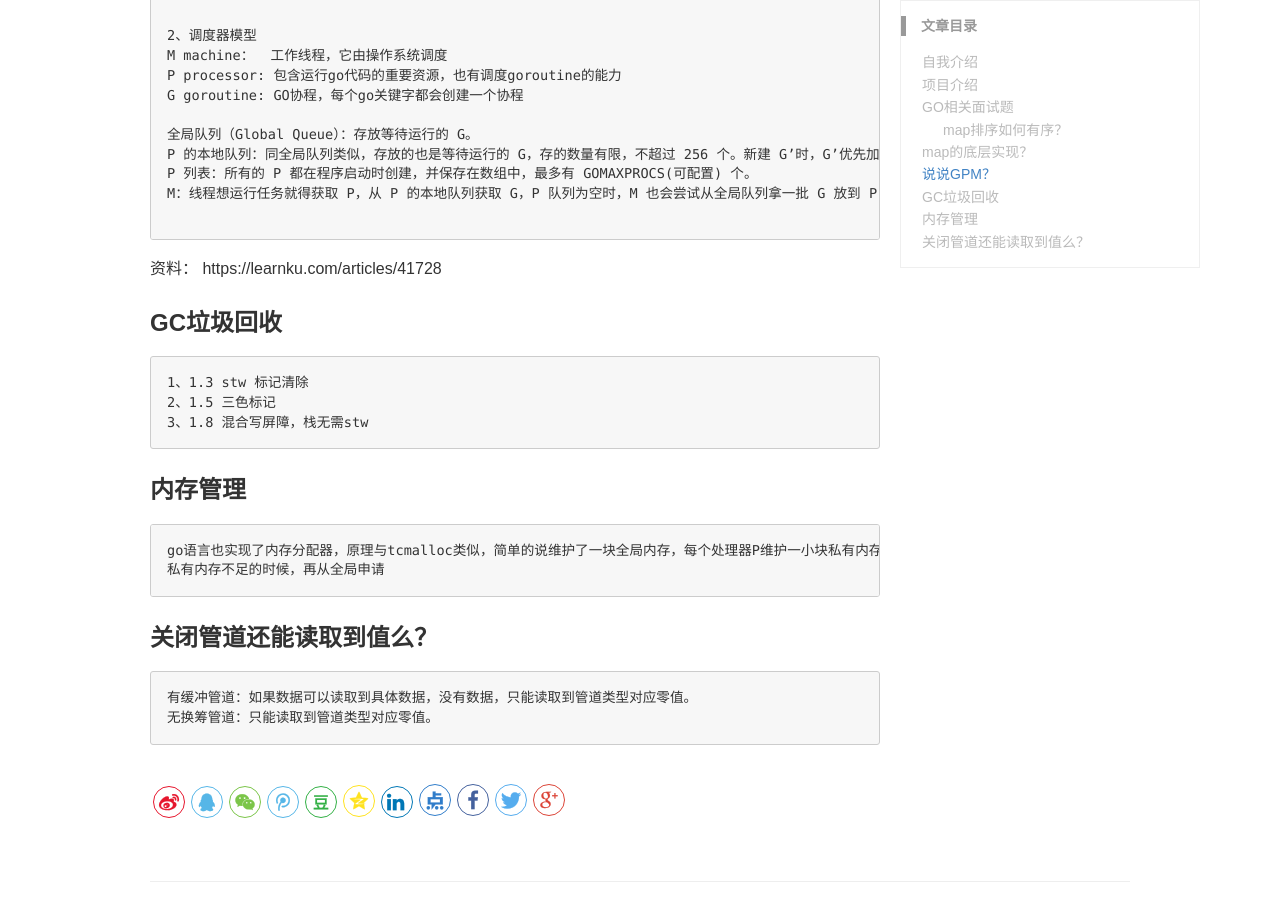
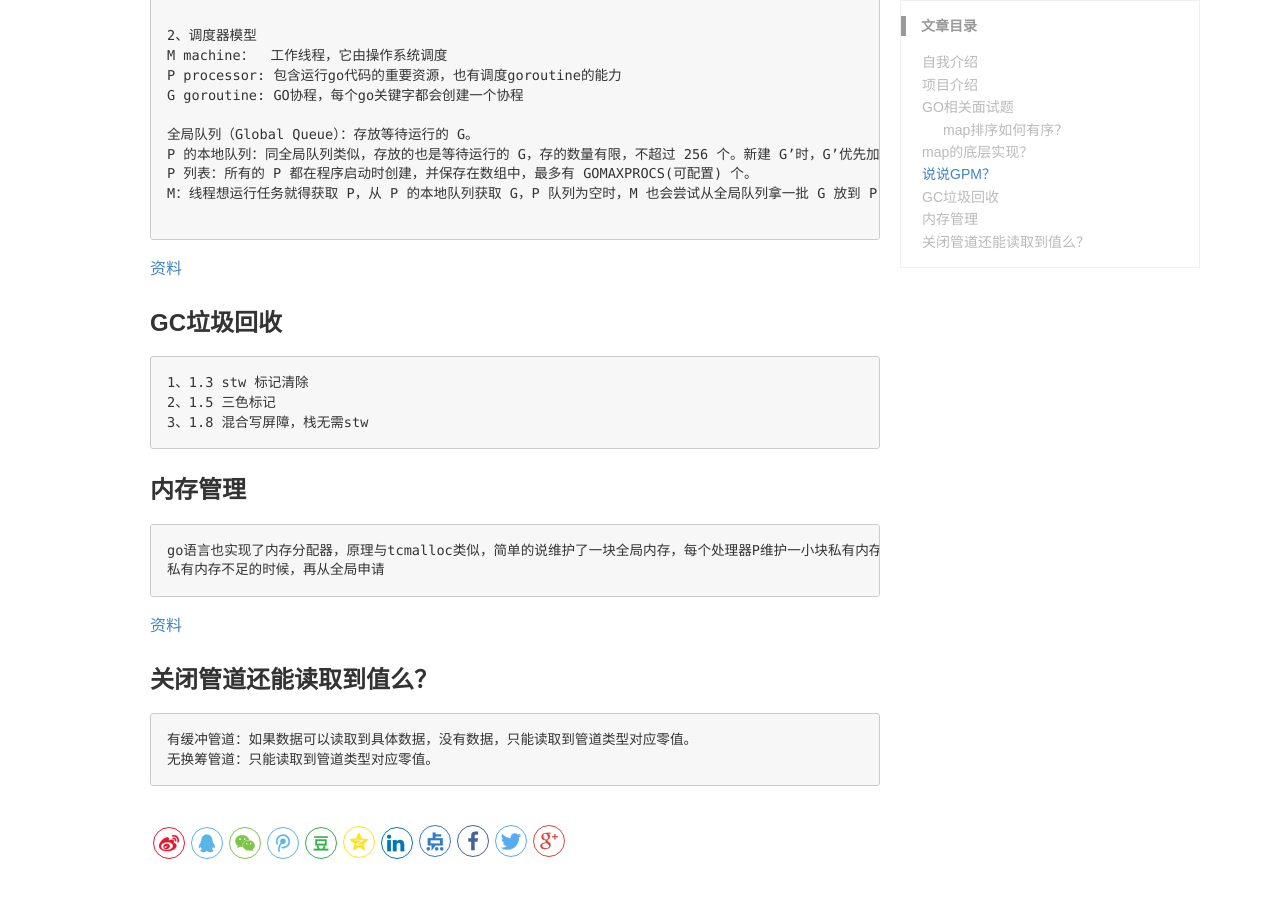
Before and after one commit to echo-music/echo-music.github.io, a Jekyll site: the page built from _posts/2019-08-05- 后端面试题.md, in a window 1280 px wide and 900 px high, scrolled down 3708 px. Built offline with Jekyll 4.4.1, drawn with Linux system fonts in a browser that asks for light colours; our own code applies the rules of GitHub Pages for plain Markdown files; comment, search, counter and statistics services are not loaded.

Commit message:
面试题

````diff
--- a/_posts/2019-08-05- 后端面试题.md
+++ b/_posts/2019-08-05- 后端面试题.md
@@ -182,8 +182,8 @@ P 列表：所有的 P 都在程序启动时创建，并保存在数组中，最
 M：线程想运行任务就得获取 P，从 P 的本地队列获取 G，P 队列为空时，M 也会尝试从全局队列拿一批 G 放到 P 的本地队列，或从其他 P 的本地队列偷一半放到自己 P 的本地队列。M 运行 G，G 执行之后，M 会从 P 获取下一个 G，不断重复下去。
 
 ```
-资料：
-https://learnku.com/articles/41728
+[资料](https://learnku.com/articles/41728)
+
 
 ### GC垃圾回收
 ```
@@ -197,6 +197,7 @@ https://learnku.com/articles/41728
 go语言也实现了内存分配器，原理与tcmalloc类似，简单的说维护了一块全局内存，每个处理器P维护一小块私有内存
 私有内存不足的时候，再从全局申请
 ```
+[资料](https://draveness.me/golang/docs/part3-runtime/ch07-memory/golang-memory-allocator/)
 
 ### 关闭管道还能读取到值么？
 ```
````
